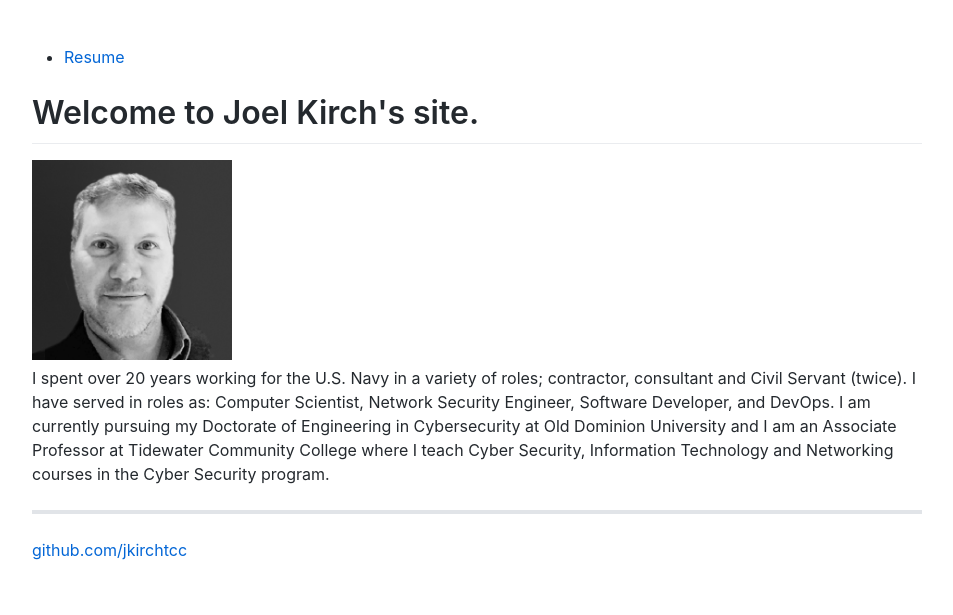
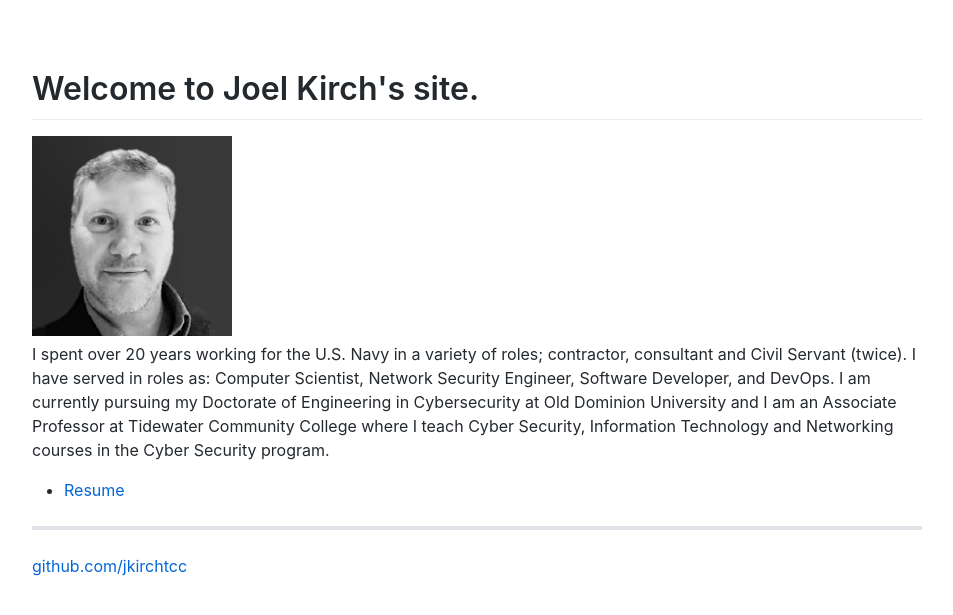
Before and after one commit to jkirchtcc/jkirchtcc.github.io, a Jekyll site: the page built from index.html, in a window 1280 px wide. Shown: the top 615 px of the page, without its empty margins (163-1116 px from the left). Built offline with Jekyll 4.4.1, drawn with Linux system fonts in a browser that asks for light colours.

Commit message:
Moved links below the content

```diff
--- a/_layouts/default.html
+++ b/_layouts/default.html
@@ -20,15 +20,16 @@
 	</style>
 </head>
 <body class="markdown-body">
+	<div class="container">
+		{{ content }}
+	</div><!-- /.container -->
+
 	<nav>
 		<ul>
 			<!-- <li><a href="/">Home</a></li> -->
 	        <li><a href="/files/Joel_Kirch_Two_Page_Resume_20230114.pdf">Resume</a></li>
     	</ul>
 	</nav>
-<div class="container">
-	{{ content }}
-</div><!-- /.container -->
 <footer>
 	<hr>
 	<a href="https://github.com/jkirchtcc">github.com/jkirchtcc</a>
```
